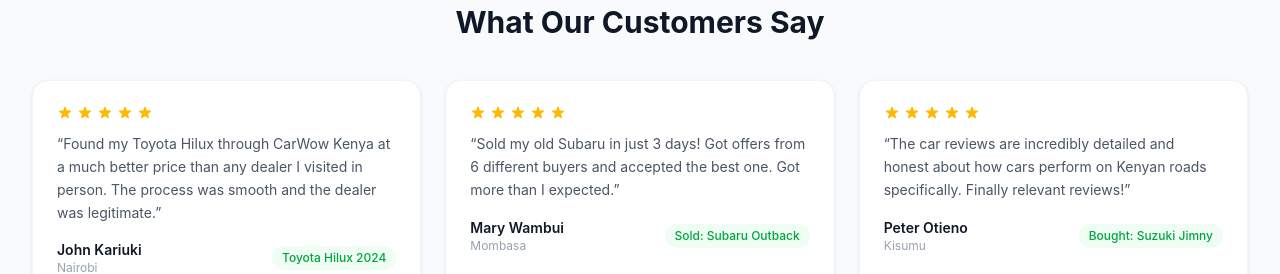
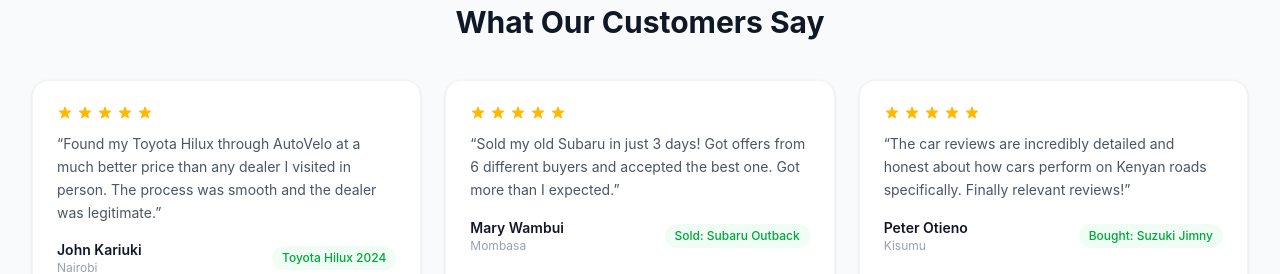
Before and after one commit to Maverick-0508/congenial-lamp, a Next.js app: page / in a window 1280 px wide. Shown: the part 4100-4374 px from the top of the page. Built offline with nearby package versions, Linux system fonts and the light colour scheme.

Commit message:
Update branding references from CarWow Kenya to AutoVelo

```diff
--- a/src/app/page.tsx
+++ b/src/app/page.tsx
@@ -189,7 +189,7 @@
         </div>
       </section>
 
-      {/* Why CarWow Kenya */}
+      {/* Why AutoVelo */}
       <section className="bg-white py-16">
         <div className="max-w-7xl mx-auto px-4 sm:px-6 lg:px-8">
           <div className="text-center mb-12">
@@ -222,7 +222,7 @@
           </div>
           <div className="grid grid-cols-1 md:grid-cols-3 gap-6">
             {[
-              { name: "John Kariuki", location: "Nairobi", text: "Found my Toyota Hilux through CarWow Kenya at a much better price than any dealer I visited in person. The process was smooth and the dealer was legitimate.", car: "Toyota Hilux 2024" },
+              { name: "John Kariuki", location: "Nairobi", text: "Found my Toyota Hilux through AutoVelo at a much better price than any dealer I visited in person. The process was smooth and the dealer was legitimate.", car: "Toyota Hilux 2024" },
               { name: "Mary Wambui", location: "Mombasa", text: "Sold my old Subaru in just 3 days! Got offers from 6 different buyers and accepted the best one. Got more than I expected.", car: "Sold: Subaru Outback" },
               { name: "Peter Otieno", location: "Kisumu", text: "The car reviews are incredibly detailed and honest about how cars perform on Kenyan roads specifically. Finally relevant reviews!", car: "Bought: Suzuki Jimny" },
             ].map((t) => (
```
